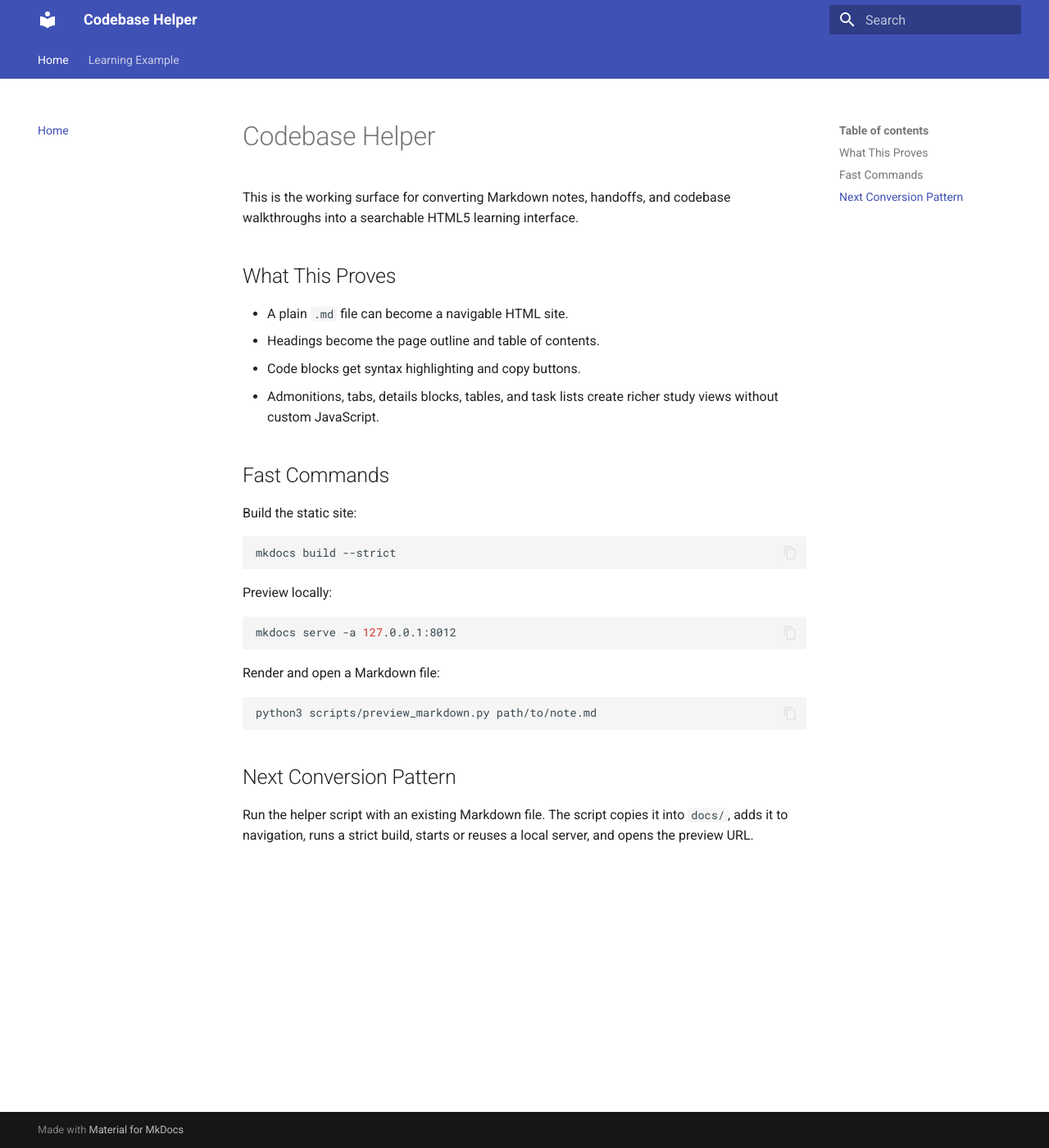
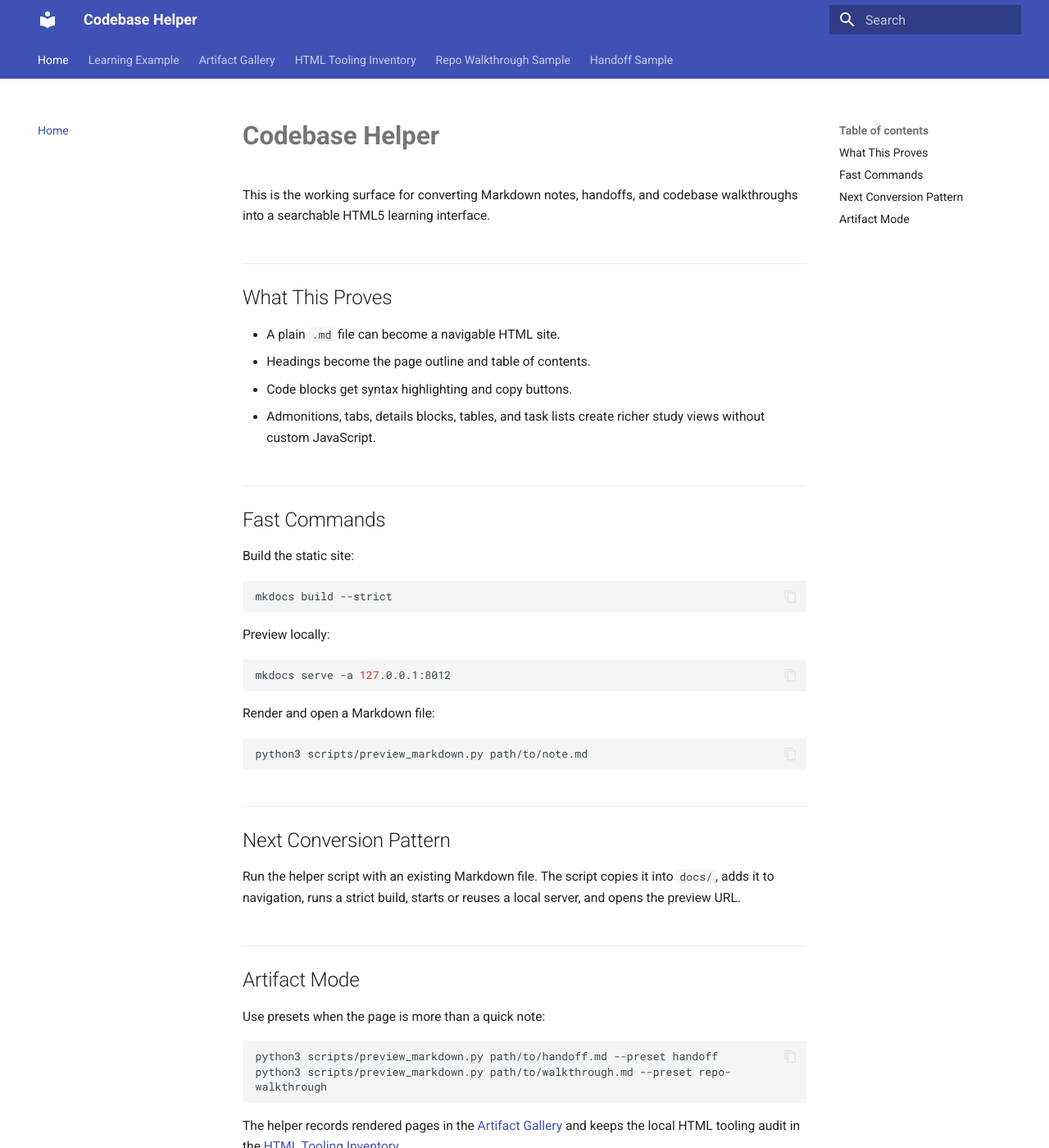
Before and after one commit to arc-web/codebase-helper, an MkDocs documentation site: the page built from docs/index.md, in a window 1280 px wide and 1400 px high. Shown: the whole window at 82% size. Built offline with MkDocs 1.6.1 and Material for MkDocs 9.7.7, drawn with Linux system fonts in a browser that asks for light colours; some of the changed text lies outside the part shown.

Commit message:
Harden markdown preview artifacts

````diff
--- a/docs/index.md
+++ b/docs/index.md
@@ -36,3 +36,19 @@ python3 scripts/preview_markdown.py path/to/note.md
 Run the helper script with an existing Markdown file. The script copies it into
 `docs/`, adds it to navigation, runs a strict build, starts or reuses a local
 server, and opens the preview URL.
+
+## Artifact Mode
+
+Use presets when the page is more than a quick note:
+
+```bash
+python3 scripts/preview_markdown.py path/to/handoff.md --preset handoff
+python3 scripts/preview_markdown.py path/to/walkthrough.md --preset repo-walkthrough
+```
+
+The helper records rendered pages in the [Artifact Gallery](artifacts/index.md)
+and keeps the local HTML tooling audit in the
+[HTML Tooling Inventory](html-tooling-inventory.md).
+
+Preview runs update repo files and refuse to start from a dirty Git baseline
+unless `--allow-dirty-baseline` is passed.
--- /dev/null
+++ b/docs/stylesheets/artifacts.css
@@ -0,0 +1,60 @@
+.md-typeset {
+  font-size: 0.78rem;
+  line-height: 1.65;
+}
+
+.md-typeset h1 {
+  font-weight: 760;
+  letter-spacing: 0;
+}
+
+.md-typeset h2 {
+  border-top: 1px solid var(--md-default-fg-color--lightest);
+  margin-top: 2.2rem;
+  padding-top: 1.2rem;
+}
+
+.md-typeset table:not([class]) {
+  border: 1px solid var(--md-default-fg-color--lightest);
+  border-radius: 0.35rem;
+  display: table;
+  width: 100%;
+}
+
+.md-typeset table:not([class]) th {
+  background: var(--md-code-bg-color);
+  color: var(--md-default-fg-color);
+  font-weight: 700;
+}
+
+.md-typeset table:not([class]) td,
+.md-typeset table:not([class]) th {
+  vertical-align: top;
+}
+
+.artifact-meta {
+  background: var(--md-code-bg-color);
+  border: 1px solid var(--md-default-fg-color--lightest);
+  border-left: 0.22rem solid var(--md-accent-fg-color);
+  border-radius: 0.35rem;
+  color: var(--md-default-fg-color);
+  margin: 2rem 0 0;
+  padding: 0.85rem 1rem;
+}
+
+.artifact-meta p {
+  margin: 0.25rem 0;
+}
+
+.artifact-meta code {
+  word-break: break-word;
+}
+
+.md-typeset .admonition,
+.md-typeset details {
+  border-radius: 0.35rem;
+}
+
+.md-typeset pre > code {
+  white-space: pre-wrap;
+}
--- a/mkdocs.yml
+++ b/mkdocs.yml
@@ -1,5 +1,7 @@
 site_name: Codebase Helper
 site_description: Markdown previews and navigable codebase communication artifacts.
+extra_css:
+- stylesheets/artifacts.css
 theme:
   name: material
   features:
@@ -15,6 +17,10 @@ theme:
 nav:
 - Home: index.md
 - Learning Example: learning-example.md
+- Artifact Gallery: artifacts/index.md
+- HTML Tooling Inventory: html-tooling-inventory.md
+- Repo Walkthrough Sample: repo-walkthrough-sample.md
+- Handoff Sample: handoff-sample.md
 markdown_extensions:
 - admonition
 - attr_list
````
Also changed, not shown: AGENT.md (+13 -0 lines), README.md (+32 -0 lines), docs/artifacts/index.md (added, +9 -0 lines), docs/handoff-sample.md (added, +31 -0 lines), docs/html-tooling-inventory.md (added, +90 -0 lines), docs/repo-walkthrough-sample.md (added, +29 -0 lines), smoke/fixtures/handoff-sample.md (added, +23 -0 lines), smoke/fixtures/repo-walkthrough-sample.md (added, +21 -0 lines), 2 other files.
